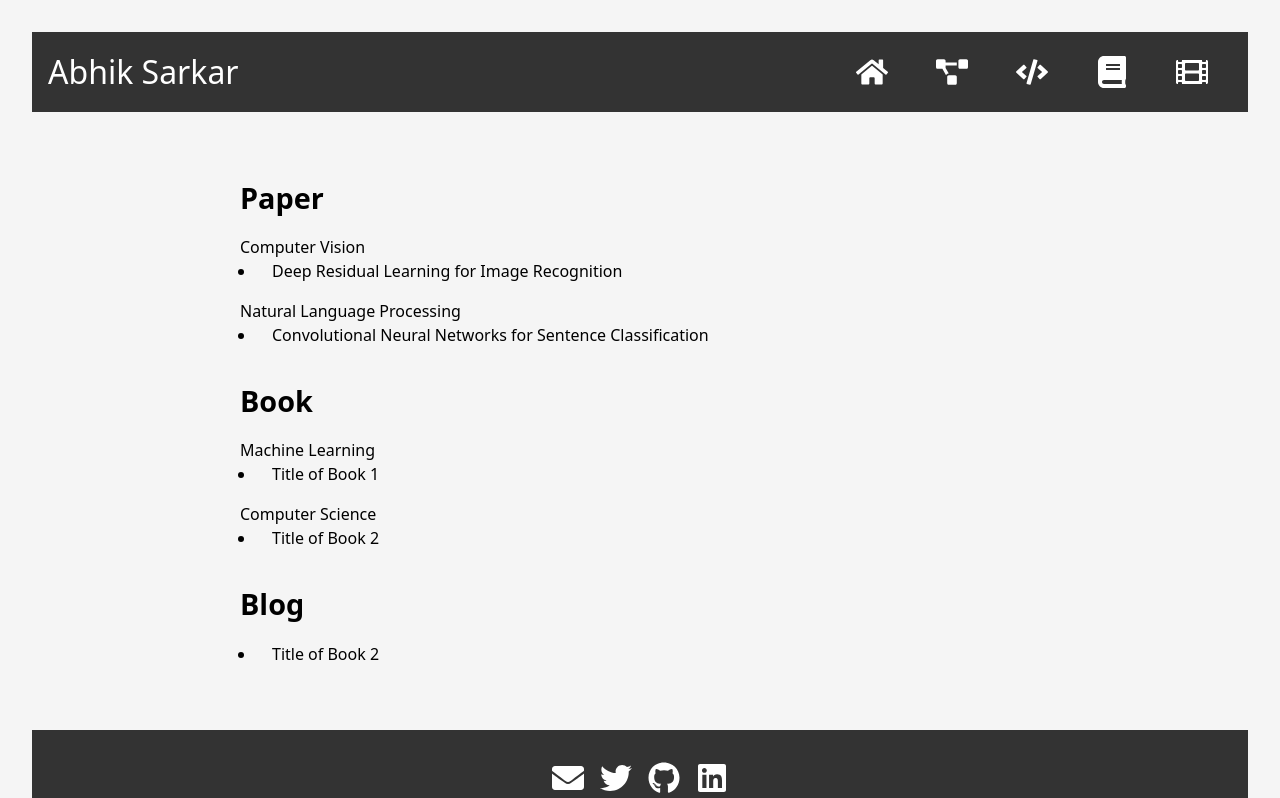
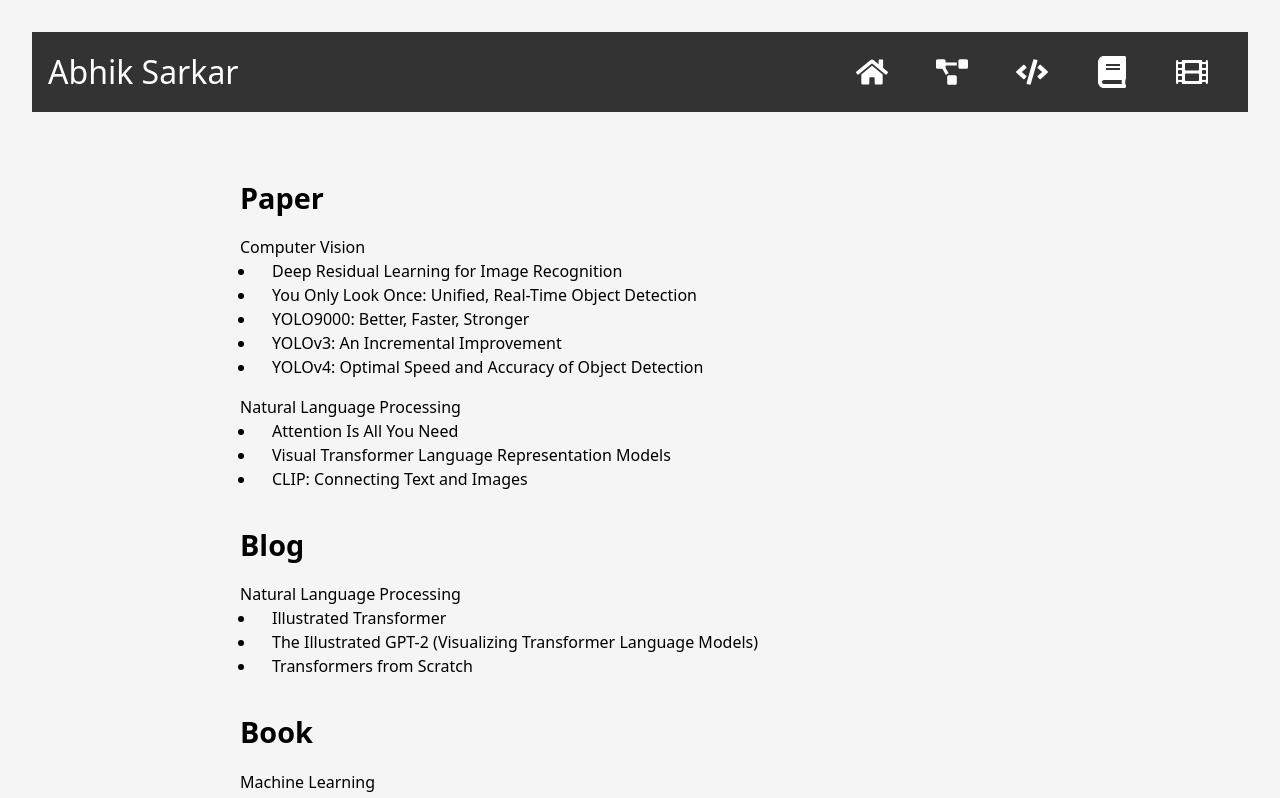
Before and after one commit to abhiksark/Abhik-Portfolio, a Next.js app: page /shelf in a window 1280 px wide. Shown: the top 798 px of the page. Built offline with nearby package versions, Linux system fonts and the light colour scheme.

Commit message:
Adding Basic Courses

```diff
--- a/const.jsx
+++ b/const.jsx
@@ -10,6 +10,8 @@ import {
 import { SiPytorch, SiTensorflow, SiGooglecloud, SiCplusplus, SiMongodb, SiPostgresql, SiRedis } from 'react-icons/si'
 import { GiArtificialIntelligence } from 'react-icons/gi'
 import { AiOutlineApi } from 'react-icons/ai'
+import React from 'react'
+
 
 export const skillsMap = [
   {
@@ -217,31 +219,76 @@ export const suggestedReading = [
     subType: 'Computer Vision'
   },
   {
-    title: 'Convolutional Neural Networks for Sentence Classification',
-    link: 'https://arxiv.org/pdf/1408.5882.pdf',
+    title: 'Illustrated Transformer',
+    link: 'https://jalammar.github.io/illustrated-transformer/',
+    type: 'Blog',
+    subType: 'Natural Language Processing'
+  },
+  {
+    title: 'You Only Look Once: Unified, Real-Time Object Detection',
+    link: 'https://arxiv.org/pdf/1506.02640.pdf',
+    type: 'Paper',
+    subType: 'Computer Vision'
+  },
+  {
+    title: 'The Illustrated GPT-2 (Visualizing Transformer Language Models)',
+    link: 'https://jalammar.github.io/illustrated-gpt2/',
+    type: 'Blog',
+    subType: 'Natural Language Processing'
+  },
+  {
+    title: 'Attention Is All You Need',
+    link: 'https://arxiv.org/pdf/1706.03762.pdf',
     type: 'Paper',
     subType: 'Natural Language Processing'
   },
   {
-    title: 'Title of Book 1',
-    authors: 'Author 1, Author 2',
-    link: 'https://example.com/book1',
+    title: 'YOLO9000: Better, Faster, Stronger',
+    link: 'https://arxiv.org/pdf/1612.08242.pdf',
+    type: 'Paper',
+    subType: 'Computer Vision'
+  },
+  {
+    title: 'YOLOv3: An Incremental Improvement',
+    link: 'https://arxiv.org/pdf/1804.02767.pdf',
+    type: 'Paper',
+    subType: 'Computer Vision'
+  },
+  {
+    title: 'YOLOv4: Optimal Speed and Accuracy of Object Detection',
+    link: 'https://arxiv.org/pdf/2004.10934.pdf',
+    type: 'Paper',
+    subType: 'Computer Vision'
+  },
+  {
+    title: 'Visual Transformer Language Representation Models',
+    link: 'https://arxiv.org/pdf/2010.11929.pdf',
+    type: 'Paper',
+    subType: 'Natural Language Processing'
+  },
+  {
+    title: 'CLIP: Connecting Text and Images',
+    link: 'https://arxiv.org/pdf/2103.00020.pdf',
+    type: 'Paper',
+    subType: 'Natural Language Processing'
+  },
+  {
+    title: 'Transformers from Scratch',
+    link: 'https://e2eml.school/transformers.html',
+    type: 'Blog',
+    subType: 'Natural Language Processing'
+  },
+  {
+    title: 'Machine Learning Design Patterns: Solutions to Common Challenges in Data Preparation, Model Building, and MLOps ',
+    link: 'https://www.amazon.in/Machine-Learning-Design-Patterns-Preparation/dp/1098115783',
     type: 'Book',
     subType: 'Machine Learning'
   },
   {
-    title: 'Title of Book 2',
-    authors: 'Author 3, Author 4',
-    link: 'https://example.com/book2',
+    title: 'Designing Machine Learning Systems: An Iterative Process for Production-Ready Applications',
+    link: 'https://www.amazon.in/Designing-Machine-Learning-Systems-Production-Ready/dp/149204510X',
     type: 'Book',
-    subType: 'Computer Science'
-  },
-  {
-    title: 'Title of Book 2',
-    authors: 'Author 3, Author 4',
-    link: 'https://example.com/book2',
-    type: 'Blog',
-    subType: ''
+    subType: 'Machine Learning'
   }
 ]
 
@@ -253,30 +300,123 @@ export const suggestedVideos = [
     subType: 'Joe Rogan'
   },
   {
-    title: 'Convolutional Neural Networks for Sentence Classification',
-    link: 'https://arxiv.org/pdf/1408.5882.pdf',
+    title: 'Sam Altman: OpenAI CEO on GPT-4, ChatGPT, and the Future of AI | Lex Fridman Podcast #367',
+    link: 'https://www.youtube.com/watch?v=L_Guz73e6fw',
+    type: 'Podcast',
+    subType: 'Lex Fridman'
+  },
+  {
+    title: 'Balaji Srinivasan: How to Fix Government, Twitter, Science, and the FDA | Lex Fridman Podcast #331',
+    link: 'https://www.youtube.com/watch?v=VeH7qKZr0WI',
+    type: 'Podcast',
+    subType: 'Lex Fridman'
+  },
+  {
+    title: 'Joe Rogan Experience #1536 - Edward Snowden',
+    link: 'https://www.youtube.com/watch?v=efs3QRr8LWw',
+    type: 'Podcast',
+    subType: 'Joe Rogan'
+  },
+  {
+    title: 'Joe Rogan Experience #1470 - Elon Musk',
+    link: 'https://www.youtube.com/watch?v=RcYjXbSJBN8',
+    type: 'Podcast',
+    subType: 'Joe Rogan'
+  },
+  {
+    title: 'Mark Zuckerberg: Meta, Facebook, Instagram, and the Metaverse | Lex Fridman Podcast #267',
+    link: 'https://www.youtube.com/watch?v=5zOHSysMmH0',
+    type: 'Podcast',
+    subType: 'Lex Fridman'
+  },
+  {
+    title: 'Asli Engineering by Arpit Bhayani',
+    link: 'https://www.youtube.com/@AsliEngineering',
     type: 'YouTube',
+    subType: 'Recommended Channels'
+  },
+  {
+    title: 'Techie007',
+    link: 'https://www.youtube.com/user/Techie007',
+    type: 'YouTube',
+    subType: 'Recommended Channels'
+  },
+  {
+    title: 'Yannic Kilcher',
+    link: 'https://www.youtube.com/@YannicKilcher',
+    type: 'YouTube',
+    subType: 'Recommended Channels'
+  },
+  {
+    title: 'Two Minute Papers',
+    link: 'https://www.youtube.com/user/keeroyz',
+    type: 'YouTube',
+    subType: 'Recommended Channels'
+  },
+  {
+    title: '3Blue1Brown',
+    link: 'https://www.youtube.com/channel/UCYO_jab_esuFRV4b17AJtAw',
+    type: 'YouTube',
+    subType: 'Recommended Channels'
+  },
+  {
+    title: 'Theo - t3․gg',
+    link: 'https://www.youtube.com/@t3dotgg',
+    type: 'YouTube',
+    subType: 'Recommended Channels'
+  },
+  {
+    title: 'Byte Byte Go',
+    link: 'https://www.youtube.com/@ByteByteGo',
+    type: 'YouTube',
+    subType: 'Recommended Channels'
+  },
+  {
+    title: 'CS231n: Convolutional Neural Networks for Visual Recognition',
+    link: 'https://www.youtube.com/playlist?list=PLC1qU-LWwrF64f4QKQT-Vg5Wr4qEE1Zxk',
+    type: 'Course',
+    subType: 'Computer Vision'
+  },
+  {
+    title: 'CS224n: Natural Language Processing with Deep Learning',
+    link: 'https://www.youtube.com/playlist?list=PLoROMvodv4rOhcuXMZkNm7j3fVwBBY42z',
+    type: 'Course',
     subType: 'Natural Language Processing'
   },
   {
-    title: 'Title of Book 1',
-    authors: 'Author 1, Author 2',
-    link: 'https://example.com/book1',
+    title: 'CS224W: Machine Learning with Graphs',
+    link: 'https://www.youtube.com/playlist?list=PLoROMvodv4rPLKxIpqhjhPgdQy7imNkDn',
     type: 'Course',
-    subType: 'Machine Learning'
+    subType: 'Graph Neural Networks'
   },
   {
-    title: 'Title of Book 2',
-    authors: 'Author 3, Author 4',
-    link: 'https://example.com/book2',
-    type: 'Book',
-    subType: 'Computer Science'
+    title: 'CS285: Deep Reinforcement Learning',
+    link: 'https://www.youtube.com/playlist?list=PLkFD6_40KJIxJMR-j5A1mkxK26gh_qg37',
+    type: 'Course',
+    subType: 'Reinforcement Learning'
   },
   {
-    title: 'Title of Book 2',
-    authors: 'Author 3, Author 4',
-    link: 'https://example.com/book2',
-    type: 'Blog',
-    subType: ''
+    title: 'CS230: Deep Learning',
+    link: 'https://www.youtube.com/playlist?list=PLoROMvodv4rOABXSygHTsbvUz4G_YQhOb',
+    type: 'Course',
+    subType: 'Deep Learning'
+  },
+  {
+    title: 'FreeCodeCamp',
+    link: 'https://www.youtube.com/channel/UC8butISFwT-Wl7EV0hUK0BQ',
+    type: 'YouTube',
+    subType: 'Recommended Channels'
+  },
+  {
+    title: 'Sebastian Raschka',
+    link: 'https://www.youtube.com/@SebastianRaschka',
+    type: 'YouTube',
+    subType: 'Recommended Channels'
+  },
+  {
+    title: 'Corey Schafer',
+    link: 'https://www.youtube.com/user/schafer5',
+    type: 'YouTube',
+    subType: 'Recommended Channels'
   }
 ]
--- a/package.json
+++ b/package.json
@@ -9,6 +9,7 @@
     "lint": "next lint"
   },
   "dependencies": {
+    "@vercel/analytics": "^1.0.0",
     "aos": "^2.3.4",
     "autoprefixer": "10.4.14",
     "moment": "^2.29.4",
--- a/pages/_app.jsx
+++ b/pages/_app.jsx
@@ -1,10 +1,17 @@
 import PropTypes from 'prop-types'
+import { Analytics } from '@vercel/analytics/react'
+
 import '../styles/globals.css'
 
 import React from 'react'
 
 function MyApp ({ Component, pageProps }) {
-  return <Component {...pageProps} />
+  return (
+    <>
+      <Component {...pageProps} />
+      <Analytics />
+    </>
+  )
 }
 
 MyApp.propTypes = {
```
Also changed, not shown: 2 other files (tests, documents, lock files or other folders).
